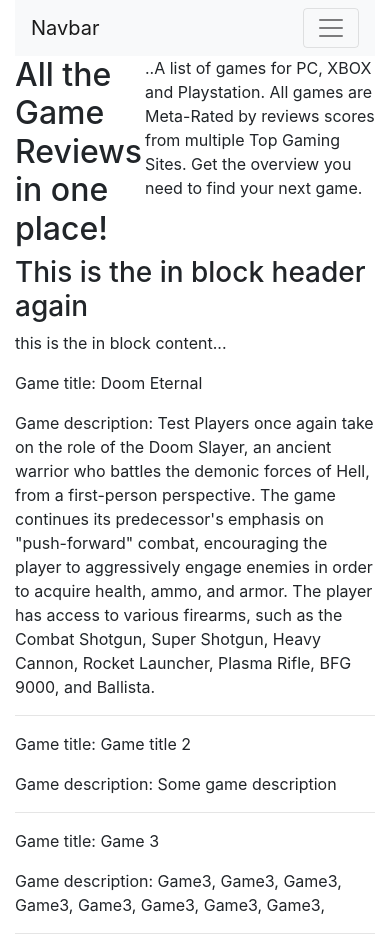
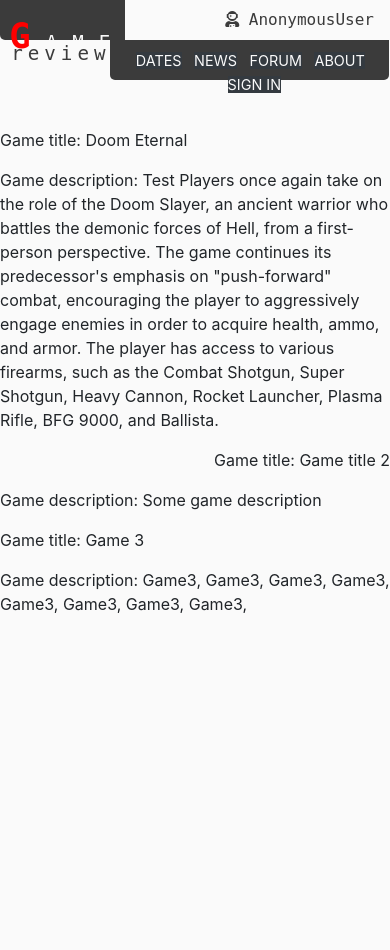
Before and after one commit to iFooledMe/Game-Reviews--Code-Institute-Project-4, a Django app: page / in a window 390 px wide. After the commit the page ends 613 px from the top, so only its background shows below. Run offline with Django 3.2, Linux system fonts and the light colour scheme; data comes from the database, SQL or seed files in the repository; both versions use the stored data as it was after the commit; some libraries are stand-ins or nearby versions.

Commit message:
Added responsive header and navbar

```diff
--- a/game_reviews/game_reviews/settings.py
+++ b/game_reviews/game_reviews/settings.py
@@ -139,3 +139,9 @@ USE_TZ = True
 # https://docs.djangoproject.com/en/3.1/howto/static-files/
 
 STATIC_URL = '/static/'
+
+STATICFILES_DIRS = (
+    os.path.join(BASE_DIR, 'static'),
+)
+
+STATIC_ROOT = os.path.join(BASE_DIR)
--- a/game_reviews/games/templates/games_list.html
+++ b/game_reviews/games/templates/games_list.html
@@ -3,26 +3,13 @@
 {% block page_title %}Games list{% endblock page_title %}
 
 {% block games_list %}
-	<div class="row">
-		<div class="col-4">
-			<h2 class="description-header">
-				All the Game Reviews in one place!
-			</h2>
-		</div>
-		<div class="col-8">
-			<p>
-				..A list of games for PC, XBOX and Playstation.
-				All games are Meta-Rated by reviews scores from multiple Top Gaming Sites.
-				Get the overview you need to find your next game.
-			</p>
-		</div>
-	</div>
-	<h3>This is the in block header again</h3>
-	<p>this is the in block content...</p>
 
-	{% for game in games  %}
-		<p>Game title: {{ game.title }}</p>
-		<p>Game description: {{ game.description }}</p>
-		<hr>
-	{% endfor %}
+		{% for game in games  %}
+
+			<p>Game title: {{ game.title }}</p>
+			<p>Game description: {{ game.description }}</p>
+			<hr>
+
+		{% endfor %}
+
 {% endblock %}
--- /dev/null
+++ b/game_reviews/static/css/style.css
@@ -0,0 +1,280 @@
+/* #region C O L O R  S C H E M E ========================================== */
+/* ======================================================================== */
+:root {
+    --expression-1: #ff0000; /*Main Theme expression - Text beginnings, Score etc.*/
+    --expression-2: rgb(
+        228,
+        175,
+        78
+    ); /* Orange - Link hover bg, pop-up bg etc. */
+    --expression-3: rgb(197, 95, 95); /* Red:ish*/
+    --expression-4: #98b39b; /*Pastel green - Darker*/
+    --expression-5: #b6ccb8; /*Pastel green - Medium*/
+    --expression-6: #d1e0d1; /*Pastel green - Light */
+    --dark-1: #3b3b3b; /* Headers, Game description background etc. */
+    --dark-2: #3f4040; /*various dark backgrounds, darker and more grayish than main color dark-1*/
+    --medium-1: #a9a9a9; /* Dark Gray:ish for text */
+    --medium-2: #ababab; /* Medium Gray:ish for text */
+    --medium-3: #cccccc; /* Light gray for borders and text */
+    --medium-4: #ececec; /* Very light (faint) Gray:ish for backgrounds */
+    --light-1: #fafafa; /* Very light (White:ish) for text on dark background */
+    /*General*/
+    --body-color: var(--light-1);
+
+    --close-icon-color: var(--medium-1);
+    --close-icon-hover-color: var(--expression-3);
+    /*Forms*/
+    --form-input-select-txt-color: var(--medium-1);
+    --form-input-select-txt-hover-color: var(--dark-1);
+    --form-input-select-bg-color: var(--medium-4);
+    --form-input-select-bg-hover-color: var(--expression-2);
+    --form-input-select-border-color: var(--medium-3);
+    --form-input-placeholder-txt-color: var(--medium-3);
+    /*Header*/
+    --header-bg-color: var(--light-1);
+    --header-fg-color: var(--dark-1);
+    --logo-beginning-txt-color: var(--expression-1);
+    --logo-top-txt-color: var(--body-color);
+    --logo-bottom-txt-color: var(--dark-1);
+    --slogan-txt-color: var(--medium-2);
+    --top-search-icon-color: var(--medium-3);
+    --top-search-icon-hover-color: var(--expression-3);
+    --user-info-txt: var(--dark-1);
+    --main-menu-link-bg-color: var(--dark);
+    --main-menu-link-txt-color: var(--light-1);
+    --link-mouse-over-bg-color: var(--expression-3);
+    --link-mouse-over-txt-color: var(--medium-4);
+    /*H1 & Description*/
+    --description-h1-color: var(--dark-1);
+    --description-text-color: var(--medium-2);
+    /*Game Container*/
+    --game-title-bar-color: var(--dark-1);
+    --game-title-initial-cap-color: var(--expression-1);
+    --game-title-text-color: var(--light-1);
+    --game-date-txt-color: var(--medium-1);
+    --game-developer-txt-color: var(--medium-1);
+    --game-platform-txt-color: var(--medium-1);
+    --game-tag-bg-color: var(--expression-5);
+    --game-tag-text-color: var(--dark-1);
+    --score-bg-color: var(--dark-1);
+    --score-border-color: var(--expression-1);
+    --score-txt-color: var(--expression-1);
+    --score-header-txt-color: var(--medium-2);
+    --game-reviews-compact-bg-color: var(--expression-5);
+    --game-reviews-compact-txt-color: var(--dark-1);
+    --game-reviews-compact-bg-hover-color: var(--expression-6);
+    --game-reviews-compact-txt-hover-color: var(--dark-1);
+    --game-reviews-compact-button-bg-color: var(--expression-5);
+    --game-reviews-compact-button-bg-hover-color: var(--expression-2);
+    --game-reviews-compact-button-txt-color: var(--dark-1);
+    --game-reviews-compact-button-txt-hover-color: var(--dark-1);
+    --game-reviews-expanded-border-color: var(--light-1);
+    --game-reviews-expanded-bg-color: var(--dark-2);
+    --game-reviews-expanded-bg-hover-color: var(--expression-2);
+    --game-reviews-expanded-txt-color: var(--light-1);
+    --game-reviews-expanded-txt-hover-color: var(--dark-1);
+    --game-summary-bg-color: var(--dark-1);
+    --game-summary-txt-color: var(--light-1);
+    --game-summary-source-txt-color: var(--medium-2);
+    --game-buy-bg-color: var(--light-1);
+    --game-buy-txt-color: var(--dark-1);
+    /*Next page bar*/
+    --next-page-border-color: var(--medium-1);
+    --next-page-bg-color: var(--light-1);
+    --next-page-txt-color: var(--medium-1);
+}
+/* #endregion */
+/* ========================================================================= */
+
+/* #region S T A N D A R D  E L E M E N T S ================================ */
+/* ========================================================================= */
+body {
+    background-color: var(--body-color);
+    padding: 0;
+    margin: 0;
+}
+
+/* #endregion */
+/* ========================================================================= */
+
+/* #region N A V  B A R ==================================================== */
+/* ========================================================================= */
+
+/* **** Logotype ********************************************** */
+
+.logo-container {
+    position: relative;
+    font-family: monospace;
+    padding: 0;
+}
+
+.logo-top {
+    height: 40px;
+    border-radius: 0px 0px 0px 5px;
+    background-color: var(--header-fg-color);
+    font-size: 150%;
+    color: var(--logo-top-txt-color);
+    text-align: center;
+    letter-spacing: 15px;
+}
+
+.logo-text-container {
+    position: relative;
+    left: 5px;
+    bottom: 2px;
+}
+
+.large-g {
+    position: relative;
+    bottom: 1px;
+    font-size: 200%;
+    font-weight: bold;
+    color: var(--logo-beginning-txt-color);
+}
+
+.logo-bottom {
+    height: 40px;
+    border-right: solid;
+    border-color: var(--header-fg-color);
+    font-size: 150%;
+    font-weight: lighter;
+    text-align: center;
+    letter-spacing: 5px;
+    color: var(--logo-bottom-txt-color);
+}
+
+/* **** Slogan ********************************************** */
+
+.slogan {
+    padding-top: 5px;
+    padding-right: 10px;
+    font-size: 120%;
+    text-align: center;
+    font-family: monospace;
+    font-weight: lighter;
+    color: var(--slogan-txt-color);
+}
+
+/* **** Search and User (Nav Top) *************************** */
+.nav-top {
+    height: 40px;
+    padding-left: 0px;
+    border-left: solid;
+    border-color: var(--header-fg-color);
+}
+
+.top-search-form {
+    position: relative;
+    top: 5px;
+}
+
+.top-search-form > input {
+    height: 30px;
+    width: 90%;
+    font-size: 90%;
+    color: var(--form-input-select-txt-color);
+}
+
+.user-info {
+    text-align: right;
+    font-family: monospace;
+    color: var(--user-info-txt);
+}
+
+/* **** Nav links (Nav bottom) *************************** */
+
+.nav-bottom {
+    padding-left: 10px;
+    height: 40px;
+    border-radius: 0px 0px 5px 5px;
+    background-color: var(--header-fg-color);
+    text-align: center;
+}
+
+.nav-bottom ul li a {
+    width: 100%;
+    min-height: 40px;
+    background-color: var(--main-menu-link-bg-color);
+    font-size: 90%;
+    color: var(--main-menu-link-txt-color);
+    text-transform: uppercase;
+}
+
+.nav-bottom ul li a:hover {
+    background-color: var(--link-mouse-over-bg-color);
+    color: var(--link-mouse-over-txt-color);
+    text-decoration: none;
+}
+
+/* #endregion */
+/* ========================================================================= */
+
+/* #region T O P  I N F O ================================================== */
+/* ========================================================================= */
+
+.top-info-header {
+    padding-top: 10px;
+}
+
+.top-info-header > h2 {
+    font-size: 1.1em;
+}
+
+.top-info-text {
+    padding-top: 10px;
+    padding-right: 10px;
+    font-size: 0.8rem;
+}
+
+/* #endregion */
+/* ========================================================================= */
+
+/* #region M E D I A  Q U E R I E S ======================================== */
+/* ========================================================================= */
+
+/* **** 768px and down **** */
+@media (max-width: 768px) {
+    .nav-top {
+        padding-left: 10px;
+    }
+}
+
+/* **** 485px and down **** */
+@media (max-width: 485px) {
+    .logo-top {
+        font-size: 120%;
+    }
+
+    .large-g {
+        bottom: 1px;
+        font-size: 185%;
+    }
+
+    .logo-bottom {
+        font-size: 120%;
+    }
+
+    .logo-text-container {
+        left: 5px;
+        bottom: -10px;
+    }
+}
+
+/* **** Bootstrap xl and up **** */
+@media (min-width: 1200px) {
+    .container-fluid {
+        max-width: 80%;
+        padding: 0;
+    }
+}
+
+/* **** Custom 1600px and up **** */
+@media (min-width: 1600px) {
+    .container-fluid {
+        max-width: 70%;
+        padding: 0;
+    }
+}
+
+/* #endregion */
+/* ========================================================================= */
--- a/game_reviews/templates/base.html
+++ b/game_reviews/templates/base.html
@@ -1,3 +1,5 @@
+{% load static %}
+
 <!doctype html>
 <html lang="en">
   	<head>
@@ -7,18 +9,32 @@
 
 		<!-- Bootstrap CSS -->
 		<link rel="stylesheet" href="https://stackpath.bootstrapcdn.com/bootstrap/4.5.0/css/bootstrap.min.css" integrity="sha384-9aIt2nRpC12Uk9gS9baDl411NQApFmC26EwAOH8WgZl5MYYxFfc+NcPb1dKGj7Sk" crossorigin="anonymous">
+		<link rel="stylesheet" href="{% static "css/style.css" %}">
 
+		<!-- Font Awesome CSS -->
+		<link rel="stylesheet" href="https://use.fontawesome.com/releases/v5.14.0/css/all.css" integrity="sha384-HzLeBuhoNPvSl5KYnjx0BT+WB0QEEqLprO+NBkkk5gbc67FTaL7XIGa2w1L0Xbgc" crossorigin="anonymous">
+
+		<!-- Custom CSS -->
 		<title>Game reviews | {% block page_title %}{% endblock  %}</title>
   	</head>
 
   	<body>
 
-	  	<div class="container">
+	  	<div class="container-fluid no-gutters p-0 mx-auto">
+			<header>
+				<nav class="row no-gutters mr-3">
+					{% include 'header.html' %}
+				</nav>
+			</header>
+			<div class="row">
+				<!--{% include 'top_info.html' %}-->
+			</div>
 
-			{% include 'header.html' %}
+			<div class="row py-5 mx-auto">
+				{% block games_list %}
+				{% endblock %}
+			</div>
 
-			{% block games_list %}
-			{% endblock %}
 
 		</div>
 
--- a/game_reviews/templates/header.html
+++ b/game_reviews/templates/header.html
@@ -1,35 +1,37 @@
-<nav class="navbar navbar-expand-lg navbar-light bg-light">
-  <a class="navbar-brand" href="#">Navbar</a>
-  <button class="navbar-toggler" type="button" data-toggle="collapse" data-target="#navbarSupportedContent" aria-controls="navbarSupportedContent" aria-expanded="false" aria-label="Toggle navigation">
-    <span class="navbar-toggler-icon"></span>
-  </button>
 
-  <div class="collapse navbar-collapse" id="navbarSupportedContent">
-    <ul class="navbar-nav mr-auto">
-      <li class="nav-item active">
-        <a class="nav-link" href="#">Home <span class="sr-only">(current)</span></a>
-      </li>
-      <li class="nav-item">
-        <a class="nav-link" href="#">Link</a>
-      </li>
-      <li class="nav-item dropdown">
-        <a class="nav-link dropdown-toggle" href="#" id="navbarDropdown" role="button" data-toggle="dropdown" aria-haspopup="true" aria-expanded="false">
-          Dropdown
-        </a>
-        <div class="dropdown-menu" aria-labelledby="navbarDropdown">
-          <a class="dropdown-item" href="#">Action</a>
-          <a class="dropdown-item" href="#">Another action</a>
-          <div class="dropdown-divider"></div>
-          <a class="dropdown-item" href="#">Something else here</a>
+
+
+		<div class="col-4 col-sm-4 col-md-3 logo-container">
+			<div class="logo-top"><span class="logo-text-container"><span class="large-g">G</span>AME</span></div>
+			<div class="logo-bottom">review</div>
         </div>
-      </li>
-      <li class="nav-item">
-        <a class="nav-link disabled" href="#">Disabled</a>
-      </li>
-    </ul>
-    <form class="form-inline my-2 my-lg-0">
-      <input class="form-control mr-sm-2" type="search" placeholder="Search" aria-label="Search">
-      <button class="btn btn-outline-success my-2 my-sm-0" type="submit">Search</button>
-    </form>
-  </div>
-</nav>
+
+		<div class="d-none d-md-block col-md-3 ">
+			<div class="slogan">What are you<br>gonna play<br>today?</div>
+		</div>
+
+		<div class="col-8 col-md-6 ">
+
+			<div class="row nav-top">
+				<div class="d-none d-sm-block col-sm-8 col-xl-6 top-search-form"><input type="text" placeholder="Search..."></div>
+				<div class="col-12 col-sm-4 col-xl-6 user-info my-auto">
+						<span class="d-block d-lg-none"><i class="fas fa-user-astronaut"></i> {{ user }}</span>
+						<span class="d-none d-lg-block"> Logged in as: {{ user }}</span>
+				</div>
+			</div>
+
+			<div class="row nav-bottom">
+
+
+				<ul class="list-inline h-100 mx-auto mt-2">
+					<li class="list-inline-item"><a class="mx-auto" href="">Dates</class=a></li>
+					<li class="list-inline-item"><a class="mx-auto" href="#">News</a></li>
+					<li class="list-inline-item"><a class="mx-auto" href="#">Forum</class=></li>
+					<li class="list-inline-item"><a class="mx-auto" href="#">About</class=></li>
+					<li class="list-inline-item"><a class="mx-auto" href="#">Sign In</a></li>
+				</ul>
+
+
+			</div>
+
+		</div>
--- /dev/null
+++ b/game_reviews/templates/top_info.html
@@ -0,0 +1,12 @@
+<div class="col-4 top-info-header">
+	<h2>
+		All the Game Reviews in one place!
+	</h2>
+</div>
+<div class="col-8 top-info-text">
+	<p>
+		..A list of games for PC, XBOX and Playstation.
+		All games are Meta-Rated by reviews scores from multiple Top Gaming Sites.
+		Get the overview you need to find your next game.
+	</p>
+</div>
```
Also changed, not shown: game_reviews/db.sqlite3.
